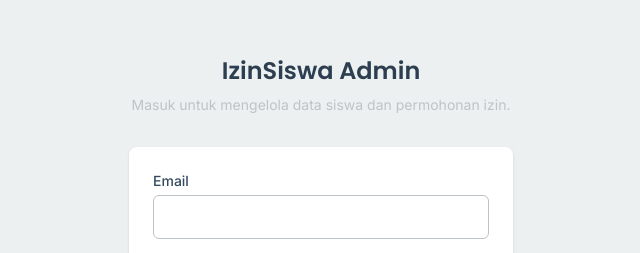
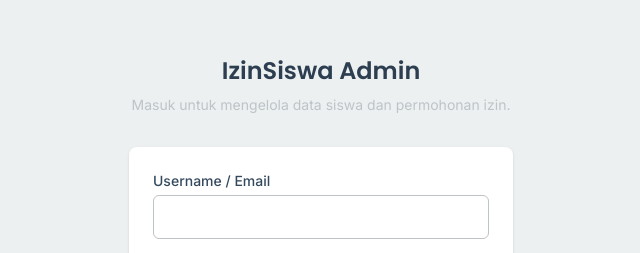
Before and after one commit to ichalsmiler/web-perizina, a Next.js app in the folder web/: page /admin/login in a window 1280 px wide. Shown: the part 173-426 px from the top of the page, without its empty margins (319-959 px from the left). Built offline with nearby package versions, Linux system fonts and the light colour scheme.

Commit message:
admin: ganti kredensial default jadi username 'smada' password 'smada02'; label login jadi 'Username / Email'

```diff
--- a/web/prisma/seed.ts
+++ b/web/prisma/seed.ts
@@ -4,13 +4,16 @@ import bcrypt from "bcryptjs";
 const prisma = new PrismaClient();
 
 async function main() {
-  const passwordHash = await bcrypt.hash("admin123", 10);
+  const passwordHash = await bcrypt.hash("smada02", 10);
 
   await prisma.adminUser.upsert({
-    where: { email: "admin@izinsiswa.sch.id" },
-    update: {},
+    where: { email: "smada" },
+    update: {
+      passwordHash,
+      fullName: "Admin Sekolah",
+    },
     create: {
-      email: "admin@izinsiswa.sch.id",
+      email: "smada",
       passwordHash,
       fullName: "Admin Sekolah",
     },
@@ -54,7 +57,7 @@ async function main() {
     });
   }
 
-  console.log("Seed selesai. Login admin: admin@izinsiswa.sch.id / admin123");
+  console.log("Seed selesai. Akun admin siap digunakan.");
 }
 
 main()
--- a/web/src/app/admin/login/page.tsx
+++ b/web/src/app/admin/login/page.tsx
@@ -49,9 +49,9 @@ function LoginForm() {
         className="bg-white rounded-lg shadow-sm p-6 flex flex-col gap-3"
       >
         <div>
-          <label className="text-sm font-medium block mb-1">Email</label>
+          <label className="text-sm font-medium block mb-1">Username / Email</label>
           <input
-            type="email"
+            type="text"
             required
             value={email}
             onChange={(e) => setEmail(e.target.value)}
```
